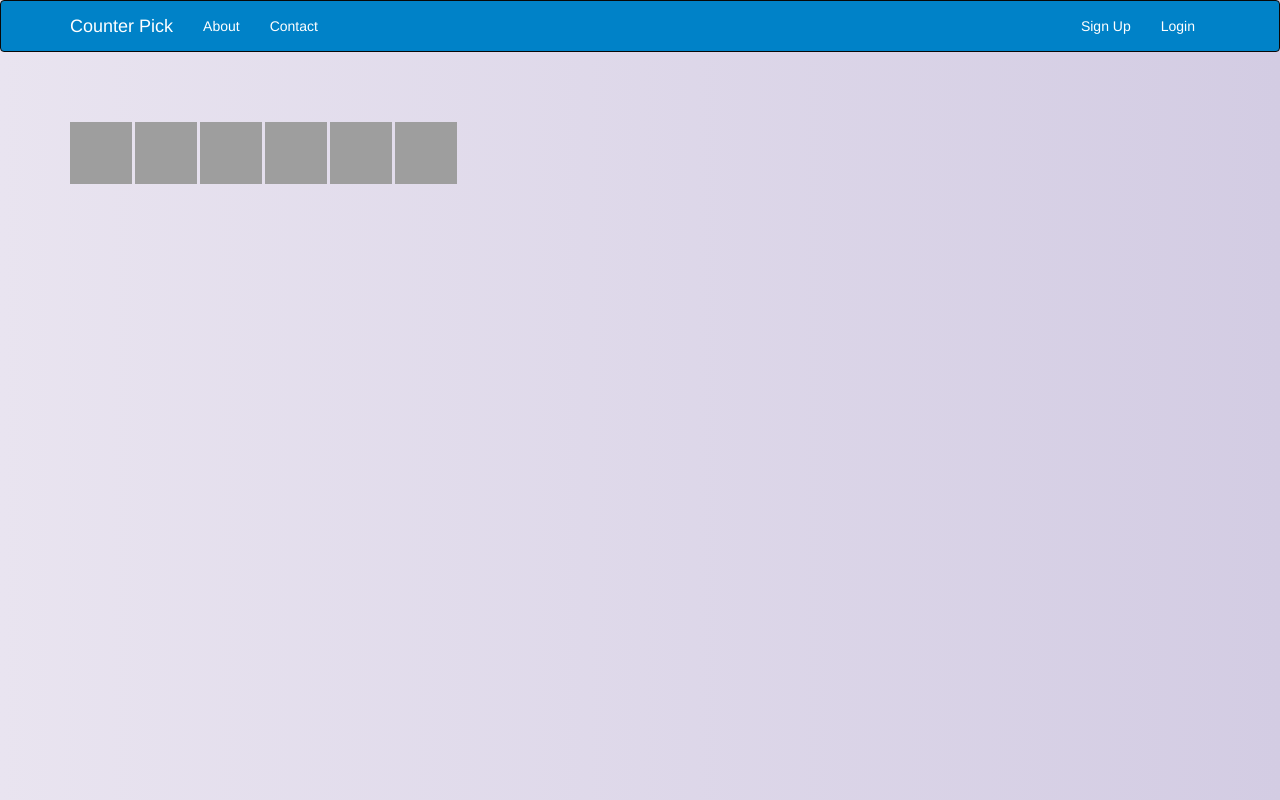
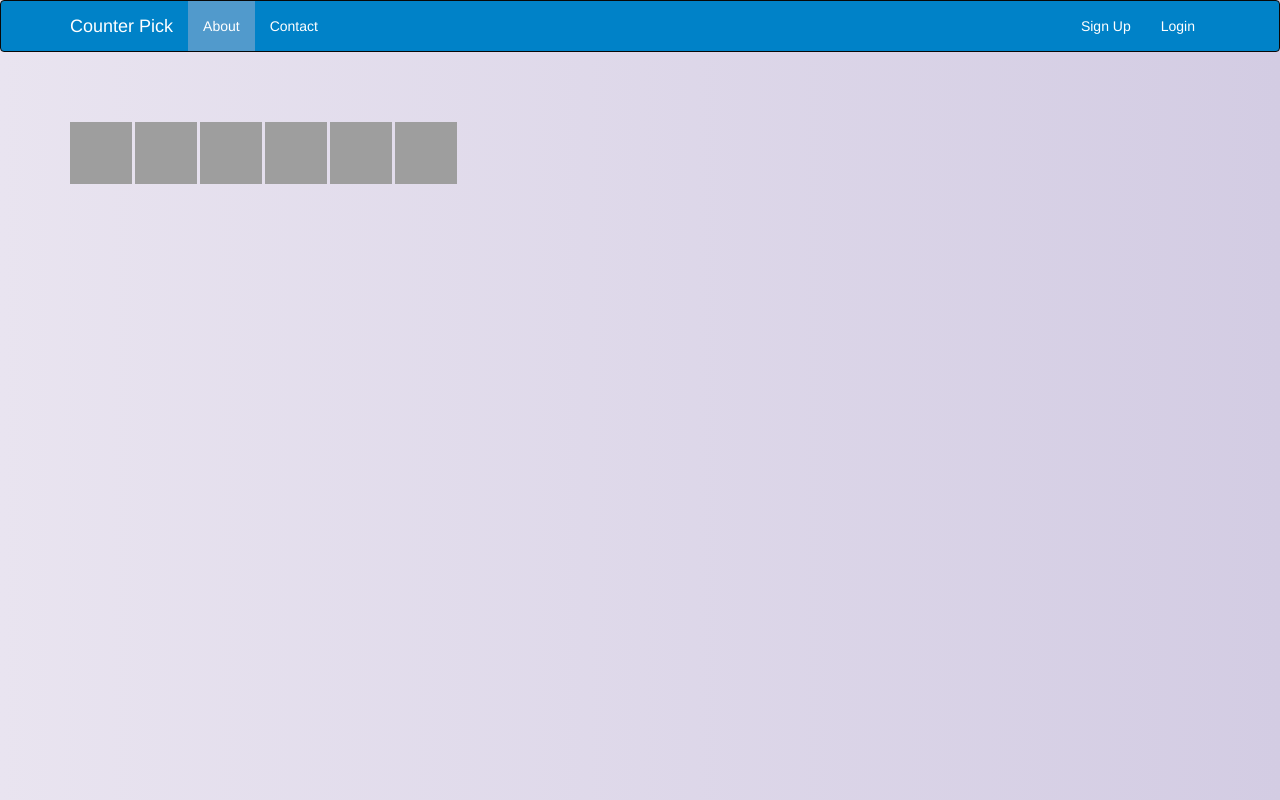
Before and after one commit to Sleper/HotsWebsite, a plain HTML site: page index.html in a window 1280 px wide. In both pictures the pointer is over the item "About". Drawn offline with nearby package versions, Linux system fonts and the light colour scheme; grey boxes are pictures that could not be loaded.

Commit message:
Added hover on navbar items

```diff
--- a/hots.css
+++ b/hots.css
@@ -1,4 +1,3 @@
-
 .champ_portrait{
 	width: 62px;
 	height: 62px;
@@ -24,3 +23,7 @@ body {
 	background: -webkit-linear-gradient(to left, #D3CCE3, #E9E4F0);  /* Chrome 10-25, Safari 5.1-6 */
 	background: linear-gradient(to left, #D3CCE3, #E9E4F0); /* W3C, IE 10+/ Edge, Firefox 16+, Chrome 26+, Opera 12+, Safari 7+ */
 }
+
+li:hover {
+  background: #519ACC;
+}
```
Also changed, not shown: index.html (+1 -1 lines).
